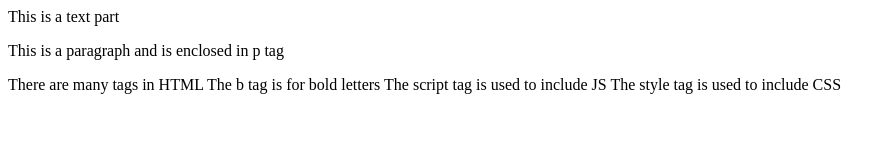
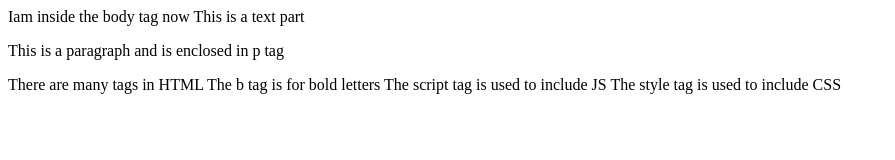
Before and after one commit to AmericaDev/First-Project, a plain HTML site: page index.html in a window 1280 px wide. Shown: the whole page, without its empty margins (0-895 px from the left). Drawn offline with Linux system fonts and the light colour scheme.

Commit message:
Update index.html

```diff
--- a/index.html
+++ b/index.html
@@ -4,6 +4,7 @@
 </head>
 
   <body>
+    Iam inside the body tag now
 
     This is a text part
     <p>This is a paragraph and is enclosed in p tag</p>
```
